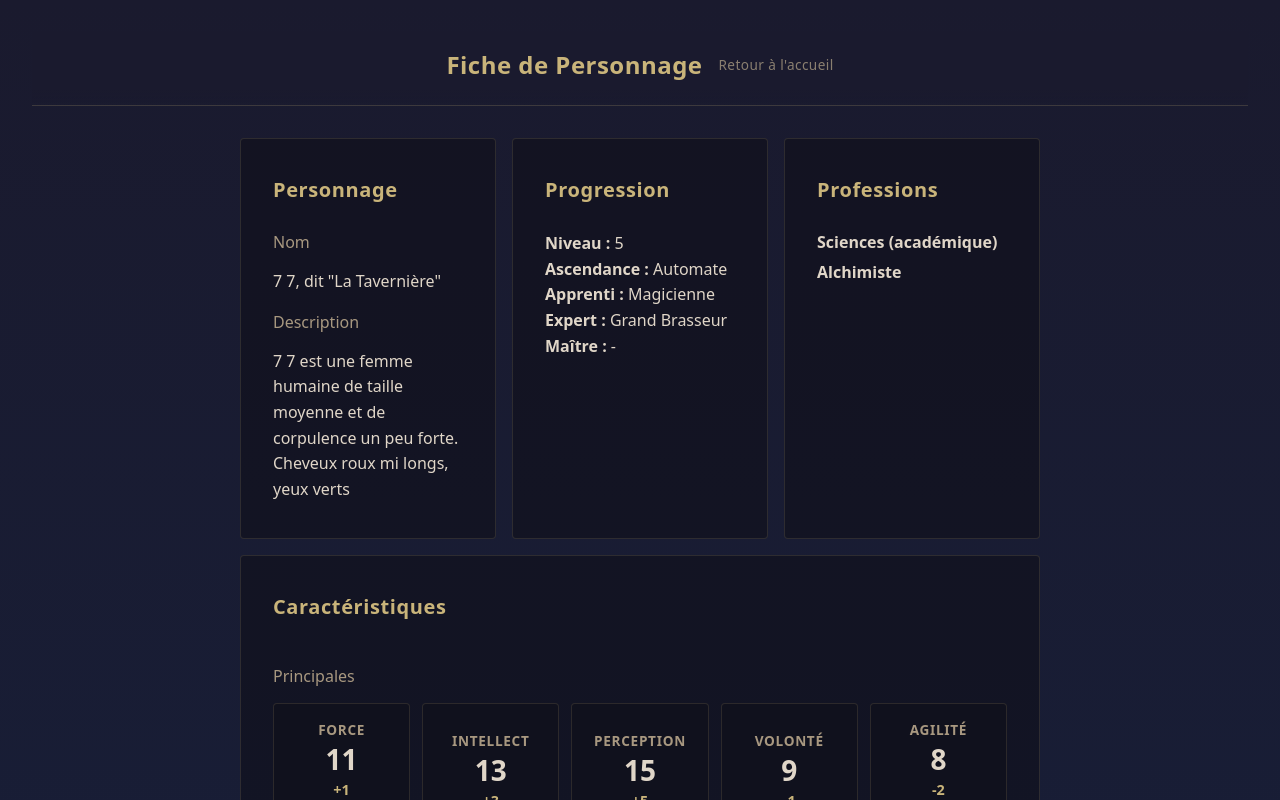
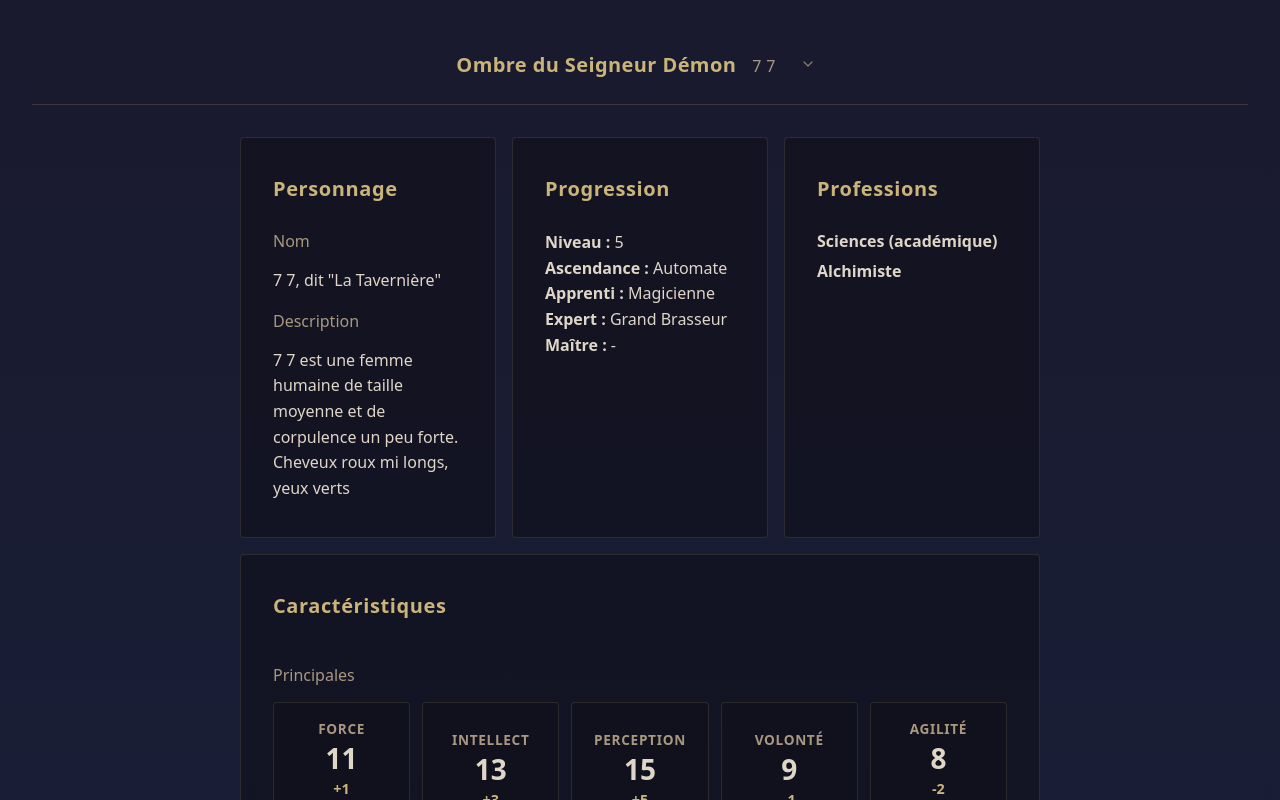
Before and after one commit to SwannyLorenzi/auspex-selvae, an Angular app: page /demonlord in a window 1280 px wide. Shown: the top 800 px of the page. Built offline with nearby package versions, Linux system fonts and the light colour scheme.

Commit message:
rework header

```diff
--- a/src/app/demonlord/components/caracteristiques/caracteristiques.ts
+++ b/src/app/demonlord/components/caracteristiques/caracteristiques.ts
@@ -1,7 +1,7 @@
 import { Component, Input } from '@angular/core';
-import { Attribute } from '../../demonlord-data';
+import { Attribute, DerivedAttribute } from '../../demonlord-data';
 import { AttributeCardComponent } from '../attribute-card/attribute-card';
-import { DerivedAttributesComponent, DerivedAttribute } from '../derived-attributes/derived-attributes';
+import { DerivedAttributesComponent } from '../derived-attributes/derived-attributes';
 
 @Component({
   selector: 'app-caracteristiques',
--- a/src/app/demonlord/demonlord-data.ts
+++ b/src/app/demonlord/demonlord-data.ts
@@ -35,7 +35,7 @@ export interface Attribute {
 
 export interface DerivedAttribute {
   name: string;
-  value: string;
+  value: number;
   formula: string;
 }
 
@@ -85,13 +85,13 @@ export const characterData: Character = {
     { name: 'Agilité', value: 8, bonus: '-2', bonusText: '+1 avantage' },
   ],
   derivedAttributes: [
-    { name: 'Vitesse', value: '8', formula: '' },
-    { name: 'Taille/Gabarit', value: '1', formula: '' },
-    { name: 'Défense', value: '14', formula: '(= 13 base + 1 boost)' },
-    { name: 'Défense bouclier', value: '16', formula: '(= 14 + 2 bouclier)' },
-    { name: 'Puissance', value: '3', formula: '' },
-    { name: 'Santé', value: '23', formula: '(= Force + bonus de niveaux)' },
-    { name: 'Vitesse de guérison', value: '5', formula: '(= Santé/4)' },
+    { name: 'Vitesse', value: 8, formula: '' },
+    { name: 'Taille/Gabarit', value: 1, formula: '' },
+    { name: 'Défense', value: 14, formula: '(= 13 base + 1 boost)' },
+    { name: 'Défense bouclier', value: 16, formula: '(= 14 + 2 bouclier)' },
+    { name: 'Puissance', value: 3, formula: '' },
+    { name: 'Santé', value: 23, formula: '(= Force + bonus de niveaux)' },
+    { name: 'Vitesse de guérison', value: 5, formula: '(= Santé/4)' },
   ],
   immunities: ['maladies', 'poison', 'endormi', 'fatigué', 'malade', 'empoisonné'],
   talents: [
--- a/src/app/demonlord/demonlord.html
+++ b/src/app/demonlord/demonlord.html
@@ -1,6 +1,11 @@
 <header>
-     <h1>Fiche de Personnage</h1>
-     <a routerLink="/" aria-label="Retour à l'accueil">Retour à l'accueil</a>
+      <h1>Ombre du Seigneur Démon</h1>
+      <h2>{{ character.name }}</h2>
+      <a routerLink="/" aria-label="Retour à l'accueil">
+        <svg width="20" height="20" viewBox="0 0 20 20" fill="none" xmlns="http://www.w3.org/2000/svg">
+          <path d="M5 7.5L10 12.5L15 7.5" stroke="currentColor" stroke-width="1.5" stroke-linecap="round" stroke-linejoin="round"/>
+        </svg>
+      </a>
 </header>
 <main>
       <div class="row">
--- a/src/app/demonlord/demonlord.scss
+++ b/src/app/demonlord/demonlord.scss
@@ -1,7 +1,6 @@
 :host {
   display: block;
   min-height: 100dvh;
-  margin: 0 auto;
   padding: 2rem 2rem 4rem;
   font-family: system-ui, -apple-system, "Segoe UI", Roboto, "Helvetica Neue", Arial, sans-serif;
   box-sizing: border-box;
@@ -14,7 +13,8 @@
 header {
   display: flex;
   justify-content: center;
-  align-items: center;
+  align-items: baseline;
+  gap: 1rem;
   padding: 1rem 0 1.5rem;
   border-bottom: 0.0625rem solid rgba(201, 180, 122, 0.2);
   margin-bottom: 2rem;
@@ -25,25 +25,41 @@ header {
 }
 
 header h1 {
-  font-size: 1.5rem;
+  font-size: 1.25rem;
   color: #c9b47a;
   margin: 0;
   font-weight: 700;
   letter-spacing: 0.02em;
 }
 
+header h2 {
+  font-size: 1rem;
+  color: #a89880;
+  margin: 0;
+  font-weight: 500;
+  letter-spacing: 0.02em;
+}
+
 header a {
   color: #8a7f70;
   text-decoration: none;
-  font-size: 0.85rem;
-  margin-left: 1rem;
-  transition: color 0.2s ease;
-  letter-spacing: 0.03em;
+  display: flex;
+  align-items: center;
+  justify-content: center;
+  width: 2rem;
+  height: 2rem;
+  border-radius: 0.25rem;
+  transition: color 0.2s ease, background-color 0.2s ease;
 }
 
 header a:hover {
   color: #c9b47a;
-  text-decoration: underline;
+  background-color: rgba(201, 180, 122, 0.1);
+}
+
+header a svg {
+  width: 1rem;
+  height: 1rem;
 }
 
 main {
```
Also changed, not shown: src/app/demonlord/components/derived-attributes/derived-attributes.ts (+1 -6 lines), 1 other file (tests, documents, lock files or other folders). Lines whose indentation alone changed are shown as unchanged.
